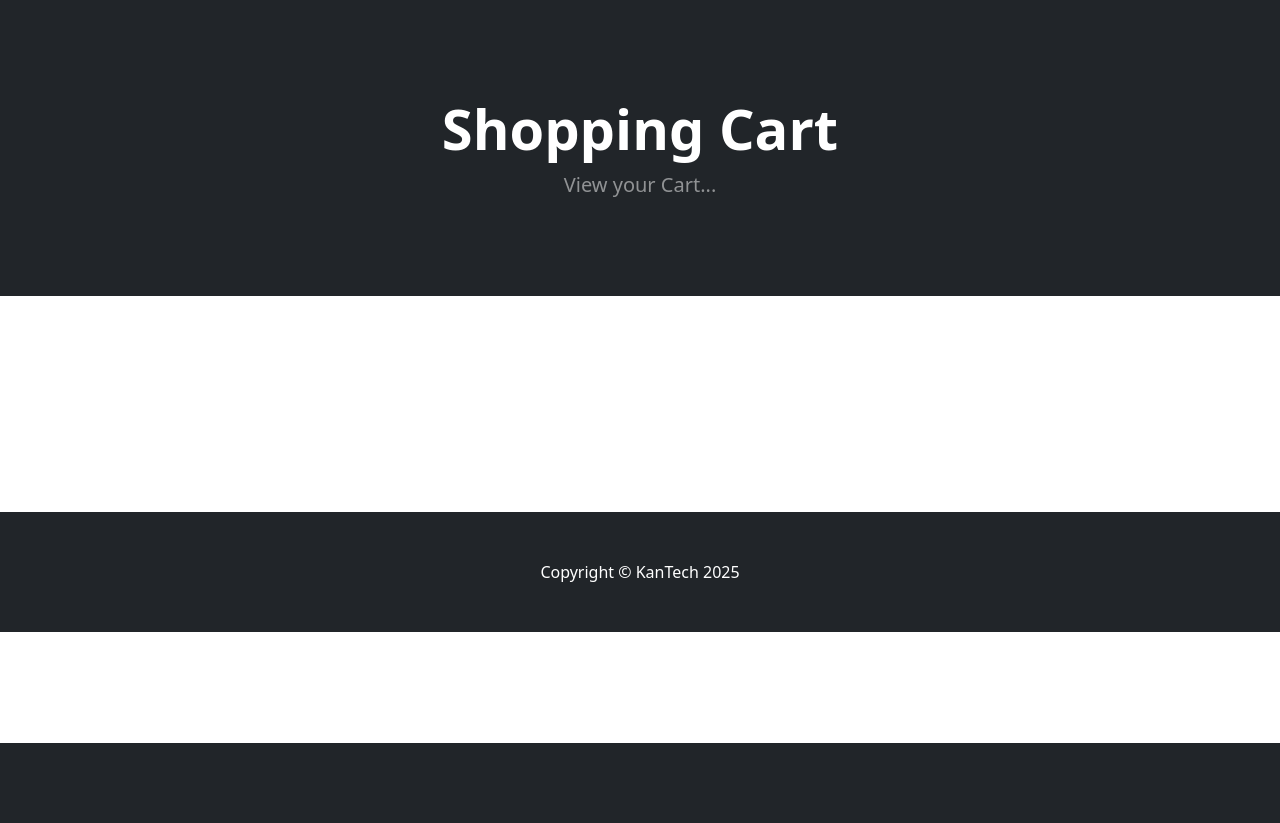
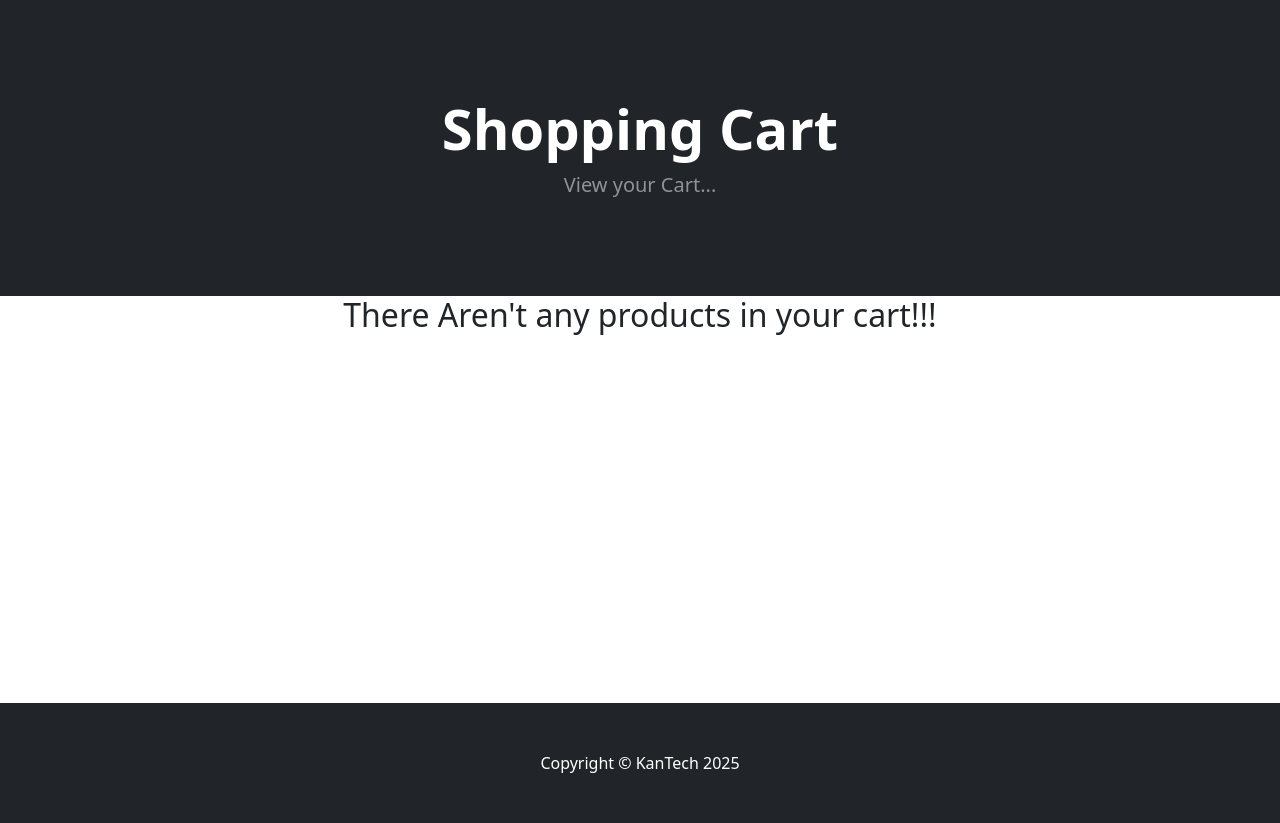
Before and after one commit to FREDYK1/Django-ecom, a Django app: page /cart/ in a window 1280 px wide. Shown: the part 57-880 px from the top of the page. Before the commit the page ends 800 px from the top, so only its background shows below. Run offline with Django 5.2, Linux system fonts and the light colour scheme; some libraries are stand-ins or nearby versions.

Commit message:
Update the cart Summary Page

```diff
--- a/cart/cart.py
+++ b/cart/cart.py
@@ -1,3 +1,6 @@
+from store.models import Product
+
+
 class Cart():
     def __init__(self, request):
         self.session = request.session
@@ -21,3 +24,8 @@ class Cart():
 
     def __len__(self):
         return len(self.cart)
+
+    def get_prods(self):
+        product_ids = self.cart.keys()
+        products = Product.objects.filter(id__in=product_ids)
+        return products
--- a/cart/templates/cart_summary.html
+++ b/cart/templates/cart_summary.html
@@ -11,6 +11,57 @@
         </div>
     </div>
 </header>
+<div class="container">
+    {% if cart_products %}
+    {% for product in cart_products %}
+        <br>
+        <div class="card mb-3">
+          <div class="row g-0">
+            <div class="col-md-4">
+              <img src="{{ product.image.url }}" class="img-fluid rounded-start" alt="...">
+            </div>
+            <div class="col-md-8">
+                <center>
+                  <div class="card-body">
+                    <h5 class="card-title">{{ product.name }}</h5>
+                    <p class="card-text">{{ product.description }}</p>
+                      {% if product.is_sale %}
+                        <div class="d-flex justify-content-center small text-warning nb-2">
+                            <div class="bi-star-fill"></div>
+                            &nbsp;&nbsp;Sale&nbsp;&nbsp;
+                            <div class="bi-star-fill"></div>
+                        </div>
+                            <!-- Product price-->
+                        <strike>${{ product.price }}</strike>&nbsp;${{ product.sale_price }}
+                      {% else %}
+                        {{ product.price }}
+                      {% endif %}
+                      <br><br>
+                      <a href="{% url 'home' %}" class="btn btn-secondary">
+                          Home
+                      </a>
+                  </div>
+                </center>
+              </div>
+            </div>
+          </div>
+        </div>
+    {% endfor %}
+    {% else %}
+    <div class="container" style="text-align: center">
+        <h2>
+            There Aren't any products in your cart!!!
+        </h2>
+        <br>
+        <br>
+        <br>
+        <br>
+        <br>
+        <br>
+    </div>
+    {% endif %}
+</div>
+
 <br>
 <br>
 <br>
--- a/cart/views.py
+++ b/cart/views.py
@@ -5,7 +5,9 @@ from django.http import JsonResponse
 
 
 def cart_summary(request):
-    return render(request, "cart_summary.html", {})
+    cart = Cart(request)
+    cart_products = cart.get_prods()
+    return render(request, "cart_summary.html", {"cart_products": cart_products})
 
 def cart_add(request):
     cart = Cart(request)
```
Also changed, not shown: db.sqlite3.
